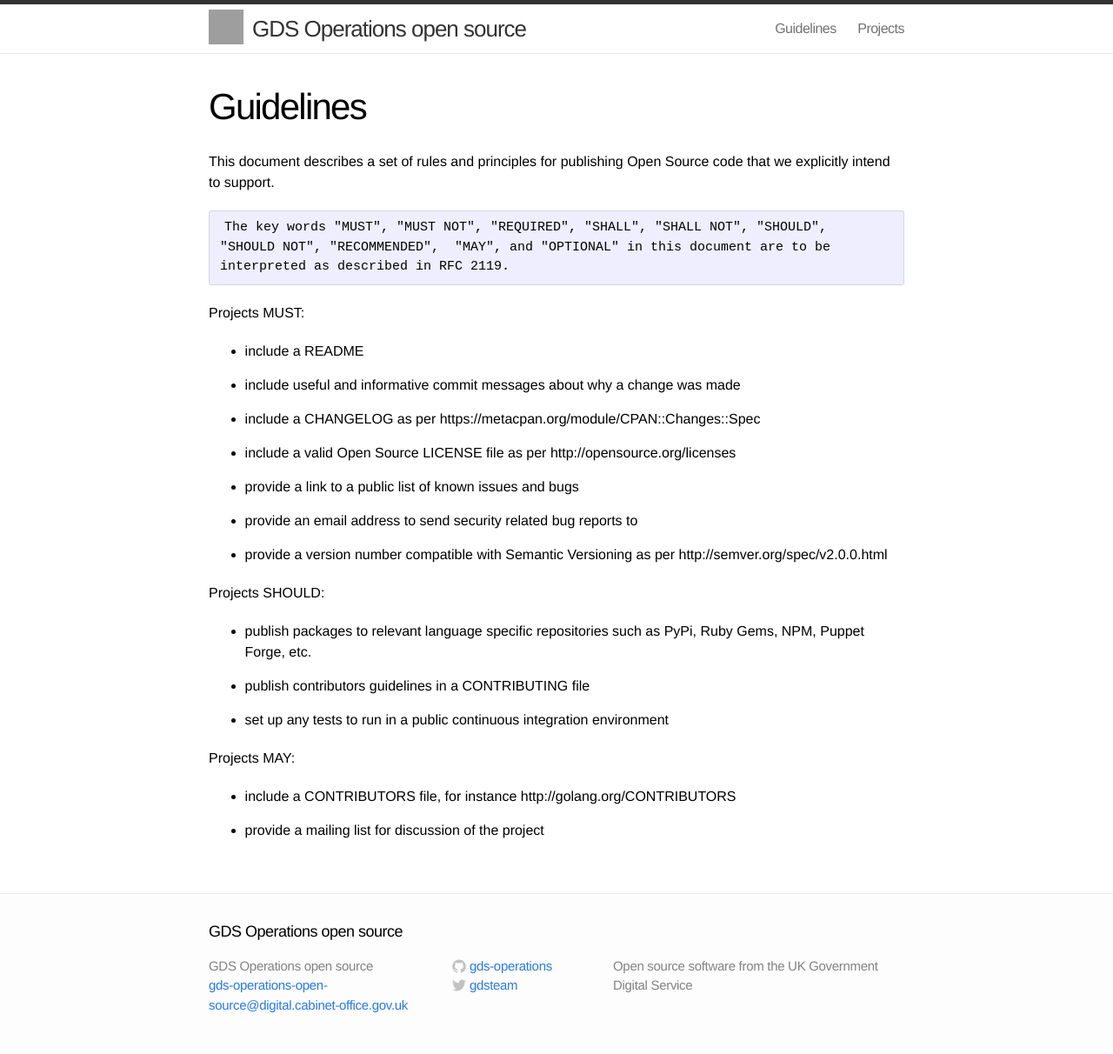
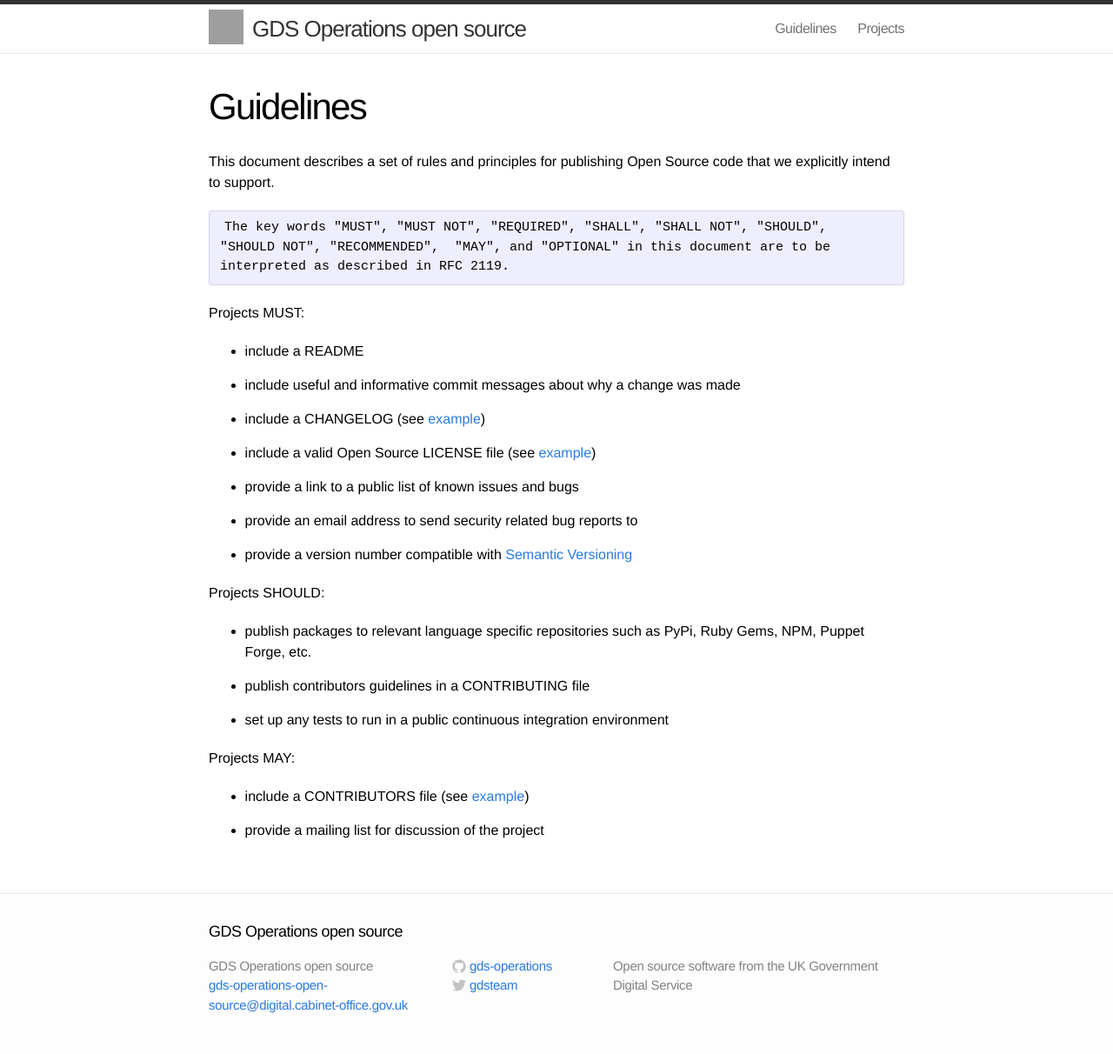
Before and after one commit to alphagov/gds-operations.github.io, a Jekyll site: the page built from guidelines.md, in a window 1280 px wide. Shown: the whole page at 87% size. Built offline with Jekyll 4.4.1, drawn with Linux system fonts in a browser that asks for light colours; Markdown is read by kramdown in place of the engine named in the settings; grey boxes are pictures that could not be loaded.

Commit message:
Convert static links into hyperlinks

```diff
--- a/guidelines.md
+++ b/guidelines.md
@@ -15,11 +15,11 @@ Projects MUST:
 
 * include a README
 * include useful and informative commit messages about why a change was made
-* include a CHANGELOG as per https://metacpan.org/module/CPAN::Changes::Spec
-* include a valid Open Source LICENSE file as per http://opensource.org/licenses
+* include a CHANGELOG (see [example](https://metacpan.org/module/CPAN::Changes::Spec))
+* include a valid Open Source LICENSE file (see [example](http://opensource.org/licenses))
 * provide a link to a public list of known issues and bugs
 * provide an email address to send security related bug reports to
-* provide a version number compatible with Semantic Versioning as per http://semver.org/spec/v2.0.0.html
+* provide a version number compatible with [Semantic Versioning](http://semver.org/spec/v2.0.0.html)
 
 Projects SHOULD:
 
@@ -30,5 +30,5 @@ Projects SHOULD:
 
 Projects MAY:
 
-* include a CONTRIBUTORS file, for instance http://golang.org/CONTRIBUTORS
+* include a CONTRIBUTORS file (see [example](http://golang.org/CONTRIBUTORS))
 * provide a mailing list for discussion of the project
```
